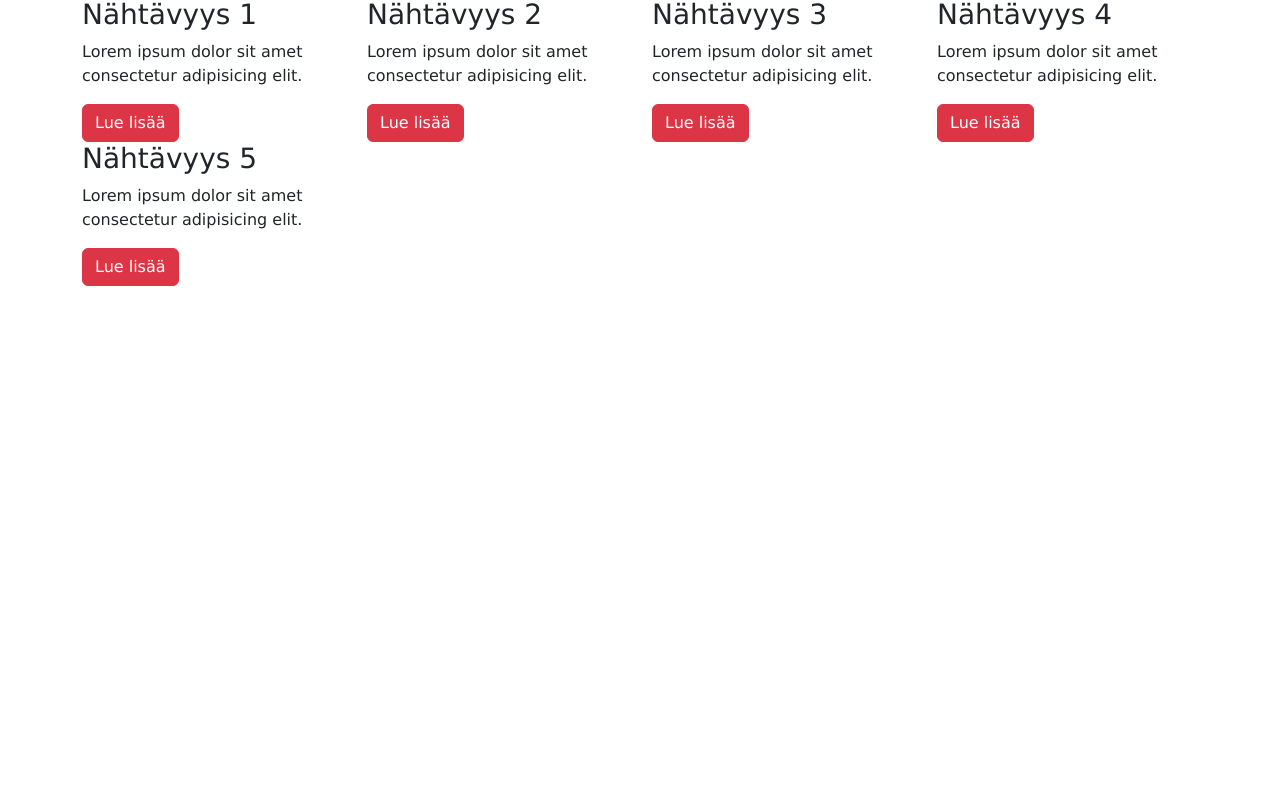
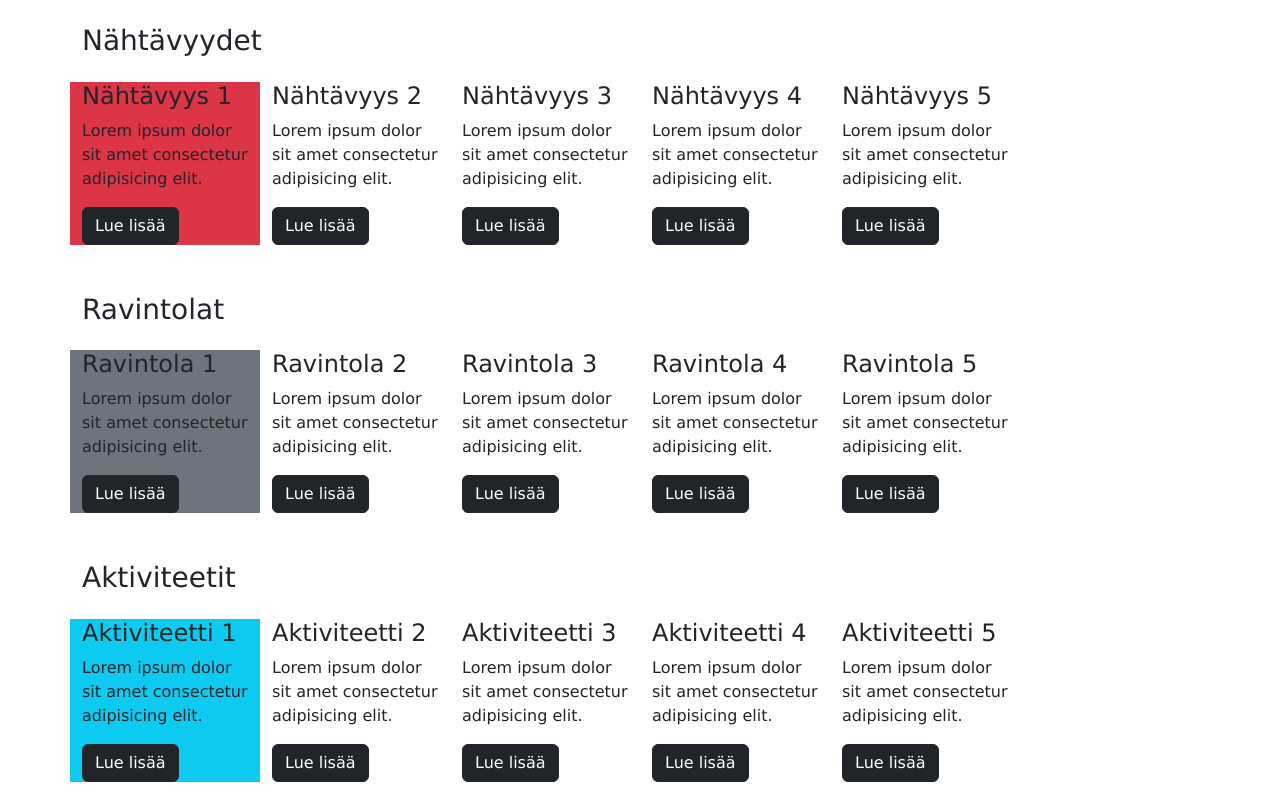
Before and after one commit to Lahtisen-Purkkaviritykset/Projektiverkkosivu_Ryhma12, a plain HTML site: page avaruus.html in a window 1280 px wide. Shown: the part 234-1036 px from the top of the page. Before the commit the page ends 800 px from the top, so only its background shows below. Drawn offline with nearby package versions, Linux system fonts and the light colour scheme; a small style sheet from the web is missing.

Commit message:
Korjattu scripti

```diff
--- a/avaruus.html
+++ b/avaruus.html
@@ -3,9 +3,8 @@
 <head>
     <meta charset="UTF-8">
     <meta name="viewport" content="width=device-width, initial-scale=1.0">
-    <title>Maailman Paras Matkailusivusto</title>
-    <link href="https://cdn.jsdelivr.net/npm/bootstrap@5.3.2/dist/css/bootstrap.min.css" rel="stylesheet" integrity="sha384-B4gt1jrGC7Jh4AgTPSdUtOBvfO8sh+WytkY5BNVVr+O6qt3Xv2Orl44S9s5y"
-        crossorigin="anonymous" >
+    <title>Avaruus</title>
+    <link href="https://cdn.jsdelivr.net/npm/bootstrap@5.3.2/dist/css/bootstrap.min.css" rel="stylesheet" integrity="sha384-T3c6CoIi6uLrA9TneNEoa7RxnatzjcDSCmG1MXxSR1GAsXEV/Dwwykc2MPK8M2HN" crossorigin="anonymous">
 
     <link rel="stylesheet" href="styles.css">
 </head>
@@ -35,44 +34,118 @@
         </div>
     </nav>
 
-
-
+    <div class="container md-1"><h2>Avaruuden erikoisimmat</h2></div>
+    <div class="container mt-5"><h3>Nähtävyydet</h3></div>
     <div class="container mt-4">
         <div class="row">
-            <h2>Nähtävyydet</h2>
-            <div class="col-md-3">
-                <h3>Nähtävyys 1</h3>
+
+            <div class="col-md-2 bg-danger">
+                <h4>Nähtävyys 1</h4>
                 <p>Lorem ipsum dolor sit amet consectetur adipisicing elit.</p>
-                <button type="button" class="btn btn-danger">Lue lisää</button>
+                <button type="button" class="btn btn-dark">Lue lisää</button>
             </div>
 
-            <div class="col-md-3">
-                <h3>Nähtävyys 2</h3>
+            <div class="col-md-2">
+                <h4>Nähtävyys 2</h4>
                 <p>Lorem ipsum dolor sit amet consectetur adipisicing elit.</p>
-                <button type="button" class="btn btn-danger">Lue lisää</button>
+                <button type="button" class="btn btn-dark">Lue lisää</button>
             </div>
 
-            <div class="col-md-3">
-                <h3>Nähtävyys 3</h3>
+            <div class="col-md-2">
+                <h4>Nähtävyys 3</h4>
                 <p>Lorem ipsum dolor sit amet consectetur adipisicing elit.</p>
-                <button type="button" class="btn btn-danger">Lue lisää</button>
+                <button type="button" class="btn btn-dark">Lue lisää</button>
             </div>
 
-            <div class="col-md-3">
-                <h3>Nähtävyys 4</h3>
+            <div class="col-md-2">
+                <h4>Nähtävyys 4</h4>
                 <p>Lorem ipsum dolor sit amet consectetur adipisicing elit.</p>
-                <button type="button" class="btn btn-danger">Lue lisää</button>
+                <button type="button" class="btn btn-dark">Lue lisää</button>
             </div>
 
-            <div class="col-md-3">
-                <h3>Nähtävyys 5</h3>
+            <div class="col-md-2">
+                <h4>Nähtävyys 5</h4>
                 <p>Lorem ipsum dolor sit amet consectetur adipisicing elit.</p>
-                <button type="button" class="btn btn-danger">Lue lisää</button>
+                <button type="button" class="btn btn-dark">Lue lisää</button>
             </div>
 
         </div>
     </div>
 
-    <script src="https://cdn.jsdelivr.net/npm/bootstrap@5.3.2/dist/js/bootstrap.bundle.min.js"></script>
+    <div class="container mt-5"><h3>Ravintolat</h3></div>
+    <div class="container mt-4">
+        <div class="row">
+
+            <div class="col-md-2 bg-secondary">
+                <h4>Ravintola 1</h4>
+                <p>Lorem ipsum dolor sit amet consectetur adipisicing elit.</p>
+                <button type="button" class="btn btn-dark">Lue lisää</button>
+            </div>
+
+            <div class="col-md-2">
+                <h4>Ravintola 2</h4>
+                <p>Lorem ipsum dolor sit amet consectetur adipisicing elit.</p>
+                <button type="button" class="btn btn-dark">Lue lisää</button>
+            </div>
+
+            <div class="col-md-2">
+                <h4>Ravintola 3</h4>
+                <p>Lorem ipsum dolor sit amet consectetur adipisicing elit.</p>
+                <button type="button" class="btn btn-dark">Lue lisää</button>
+            </div>
+
+            <div class="col-md-2">
+                <h4>Ravintola 4</h4>
+                <p>Lorem ipsum dolor sit amet consectetur adipisicing elit.</p>
+                <button type="button" class="btn btn-dark">Lue lisää</button>
+            </div>
+
+            <div class="col-md-2">
+                <h4>Ravintola 5</h4>
+                <p>Lorem ipsum dolor sit amet consectetur adipisicing elit.</p>
+                <button type="button" class="btn btn-dark">Lue lisää</button>
+            </div>
+
+        </div>
+    </div>
+
+    <div class="container mt-5"><h3>Aktiviteetit</h3></div>
+    <div class="container mt-4">
+        <div class="row">
+
+            <div class="col-md-2 bg-info">
+                <h4>Aktiviteetti 1</h4>
+                <p>Lorem ipsum dolor sit amet consectetur adipisicing elit.</p>
+                <button type="button" class="btn btn-dark">Lue lisää</button>
+            </div>
+
+            <div class="col-md-2">
+                <h4>Aktiviteetti 2</h4>
+                <p>Lorem ipsum dolor sit amet consectetur adipisicing elit.</p>
+                <button type="button" class="btn btn-dark">Lue lisää</button>
+            </div>
+
+            <div class="col-md-2">
+                <h4>Aktiviteetti 3</h4>
+                <p>Lorem ipsum dolor sit amet consectetur adipisicing elit.</p>
+                <button type="button" class="btn btn-dark">Lue lisää</button>
+            </div>
+
+            <div class="col-md-2">
+                <h4>Aktiviteetti 4</h4>
+                <p>Lorem ipsum dolor sit amet consectetur adipisicing elit.</p>
+                <button type="button" class="btn btn-dark">Lue lisää</button>
+            </div>
+
+            <div class="col-md-2">
+                <h4>Aktiviteetti 5</h4>
+                <p>Lorem ipsum dolor sit amet consectetur adipisicing elit.</p>
+                <button type="button" class="btn btn-dark">Lue lisää</button>
+            </div>
+
+        </div>
+    </div>
+
+    <script src="https://cdn.jsdelivr.net/npm/bootstrap@5.3.2/dist/js/bootstrap.bundle.min.js" integrity="sha384-C6RzsynM9kWDrMNeT87bh95OGNyZPhcTNXj1NW7RuBCsyN/o0jlpcV8Qyq46cDfL" crossorigin="anonymous"></script>
 </body>
 </html>
```
